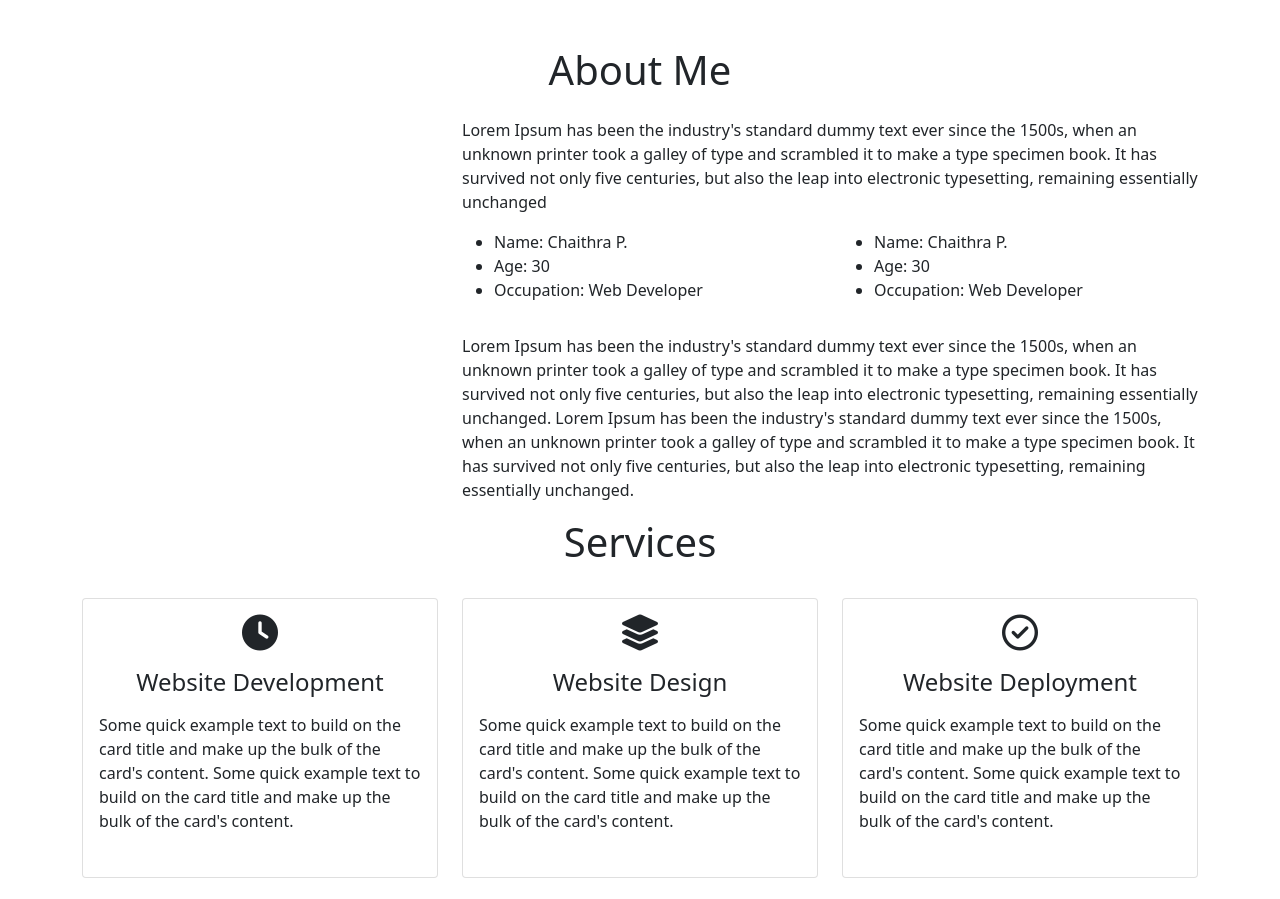
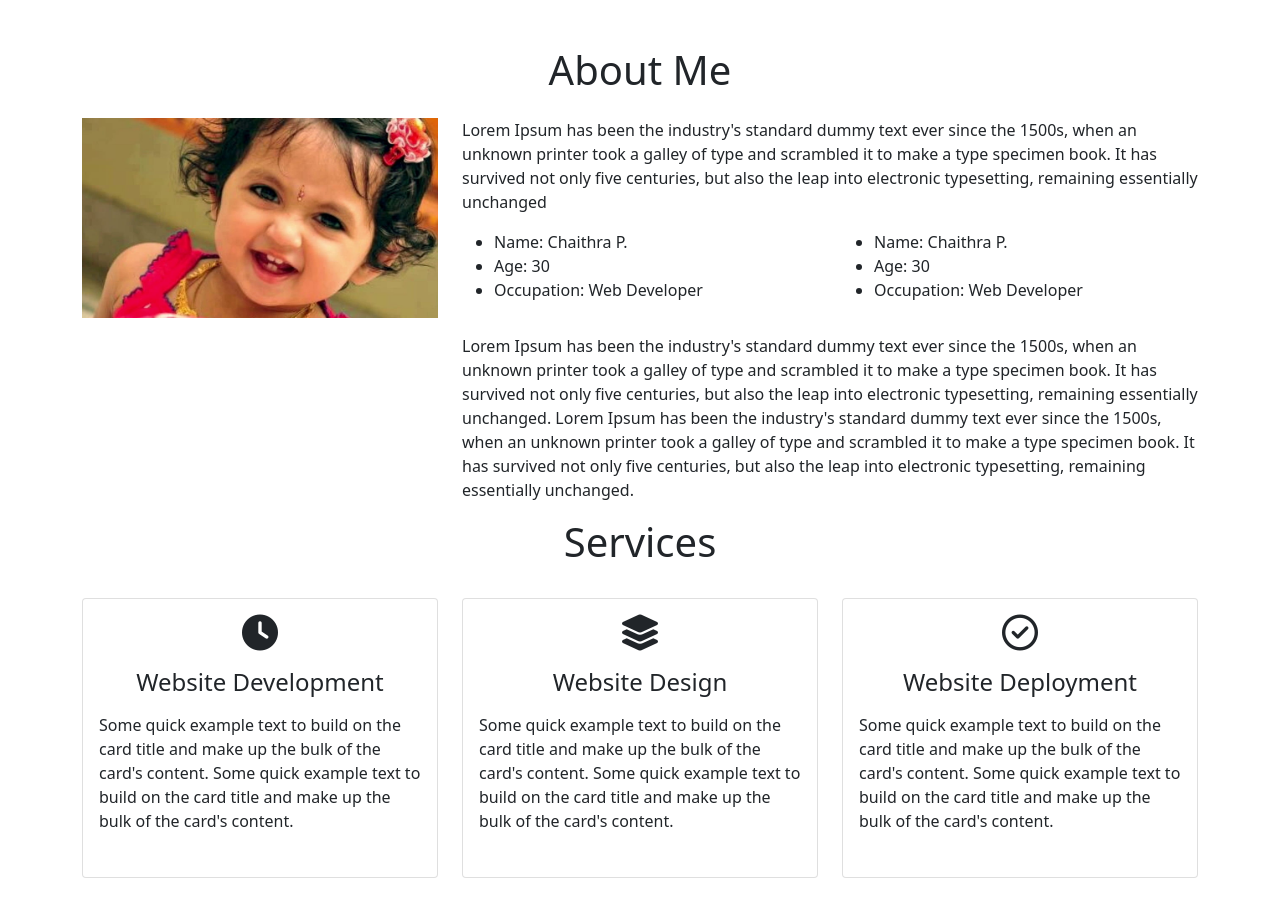
Before and after one commit to chaithraajana/portfolio, a plain HTML site: page index.html in a window 1280 px wide. Shown: the part 952-1851 px from the top of the page. Drawn offline with nearby package versions, Linux system fonts and the light colour scheme; no server answers.

Commit message:
Update index.html

```diff
--- a/index.html
+++ b/index.html
@@ -95,7 +95,7 @@
             <h1 class="text-center">About Me</h1>
             <div class="row mt-4">
                 <div class="col-lg-4">
-                    <img src="desktop-girlbaby.jpg" class= "imageAboutPage" alt="">
+                    <img src="images/desktop-girl baby.jpg" class= "imageAboutPage" alt="">
                 </div>
 
                 <div class="col-lg-8">
```
